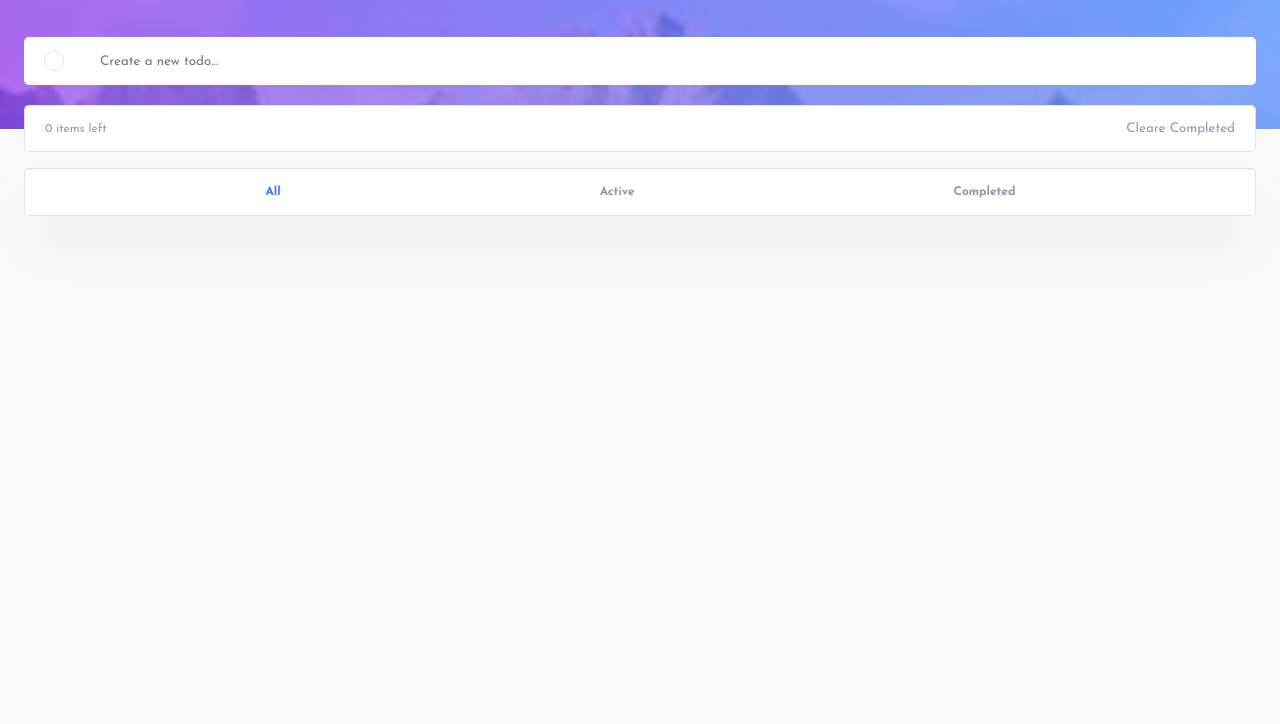
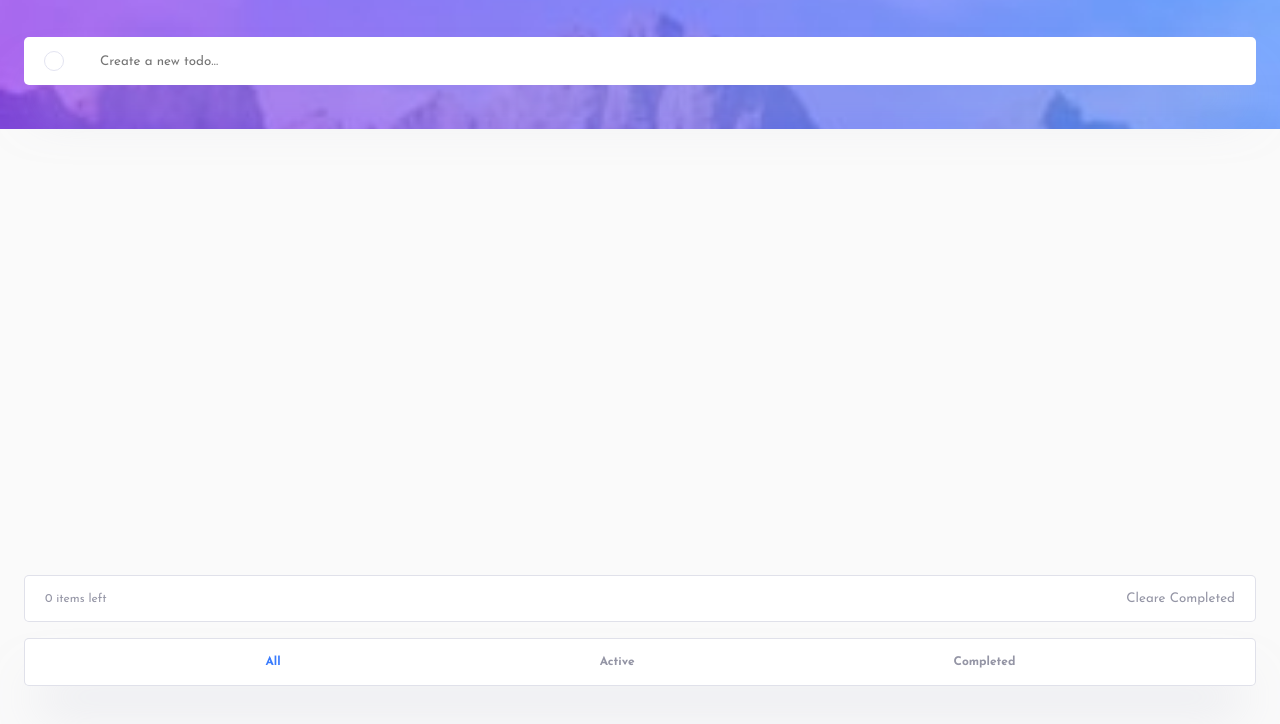
Before and after one commit to TazoTandilashvili/todo-app, a plain HTML site: page index.html in a window 1280 px wide. Shown: the part 74-798 px from the top of the page. Drawn offline with Linux system fonts and the light colour scheme; a web font is replaced by a local one.

Commit message:
idk what i done but it is what it is

```diff
--- a/index.html
+++ b/index.html
@@ -31,15 +31,14 @@
   <!-- TASKS ADD MANUALY FROM JS -->
   <section class="todo-tasks" id="todoList">
   <!-- DONE TASKS INFO AND REMOVE DONE TASK SECTION -->
-    <section class="tasksIndicator">
-      <div class="taskInfos displayRowGap">
-        <p class="itemCount">0 items left</p>
-        <button class="clear-completed">Cleare Completed</button>
-      </div>
-    </section>
+
   </section>
   <!-- task info section to show sitch task is done -->
   <section class="task-info-section ">
+    <div class="taskInfos displayRowGap">
+      <p class="itemCount">0 items left</p>
+      <button class="clear-completed">Cleare Completed</button>
+    </div>
     <div class="task-ifno">
       <h4 class="task-info-text text-info-active">All</h4>
       <h4 class="task-info-text">Active</h4>
--- a/style.css
+++ b/style.css
@@ -140,6 +140,10 @@ input[type="checkbox"]:checked{
 }
 /* TASK INFO SECTION */
 .task-info-section{
+  margin-top: 50px;
+  position: absolute;
+  bottom: 0;
+  z-index: 1;
   width: 100%;
   padding: 16px 24px 40px 24px;
 }
@@ -148,6 +152,7 @@ input[type="checkbox"]:checked{
   width: 100%;
   height: 48px;
   padding: 15px 80px 15px 81px;
+  margin-top : 16px;
   border-radius: 5px;
   box-shadow: 0 35px 50px -15px rgba(194, 195, 214, 0.5);
   background-color: #fff;
```
Also changed, not shown: script.js (+21 -1 lines).
